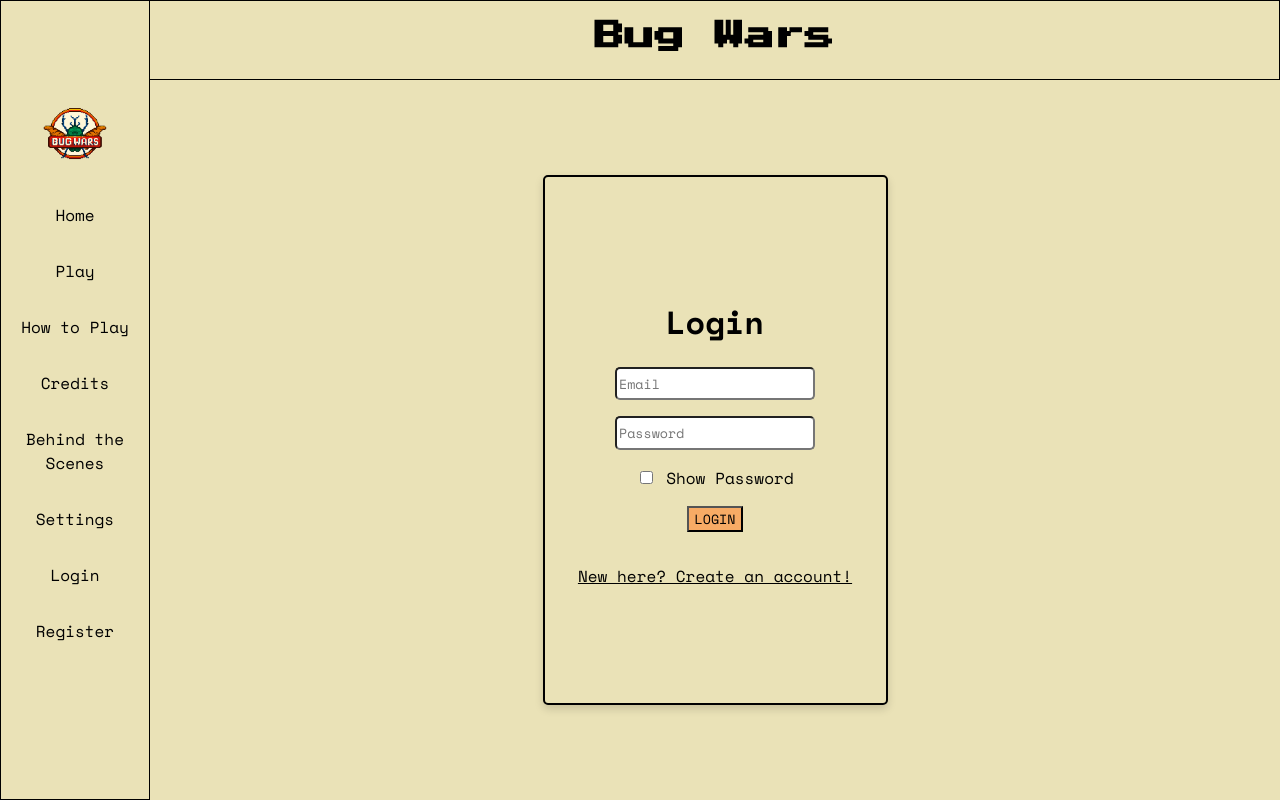
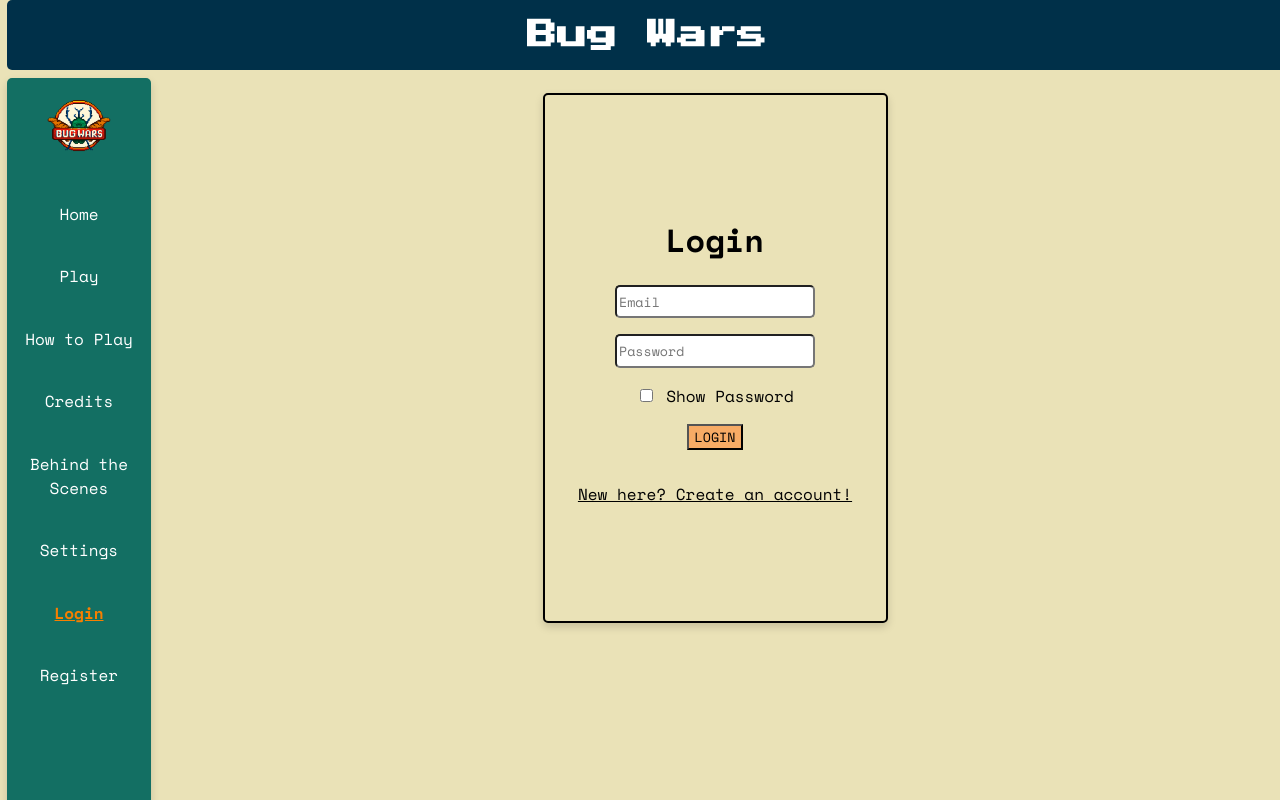
Before and after one commit to LauraJStevenson/bugwars-healer-frontend, a Vue app: page /login in a window 1280 px wide. Built offline with nearby package versions, Linux system fonts and the light colour scheme; no server answers.

Commit message:
added styling to globalNav,headerComponent

```diff
--- a/package.json
+++ b/package.json
@@ -20,7 +20,8 @@
     "axios": "^1.6.2",
     "pinia": "^2.1.7",
     "vue": "^3.3.10",
-    "vue-router": "^4.2.5"
+    "vue-router": "^4.2.5",
+    "vuex": "^4.1.0"
   },
   "devDependencies": {
     "@rushstack/eslint-patch": "^1.3.3",
--- a/src/App.vue
+++ b/src/App.vue
@@ -18,38 +18,39 @@ import Header from './components/HeaderComponent.vue';
 </template>
 
 <style scoped>
+
+
 .app {
-  height: 100vh;
+  height: 100%;
   display: grid;
   margin: 0;
   grid-template-columns: auto 1fr;
   grid-template-rows: auto 1fr;
   grid-template-areas:
-    'nav header'
+    /* 'nav header' */
+    'header header'
     'nav content-container';
 }
 
 .header-container {
-  height: 100%;
   grid-area: header;
-  border: 1px solid black;
+  height: 78px;
   border-left: none;
   margin-top: 0;
   margin-bottom: 0;
-  height: 80px;
+ padding-left: 7px;
+ padding-right: 5px;
+
 }
 
 .nav-container {
   grid-area: nav;
-  padding: 0;
-  margin: 0;
   width: 150px;
   display: flex;
   flex-direction: column;
   justify-content: flex-start;
-  align-items: center;
-  height: 100%;
-  border: 1px solid black;
+
+
 }
 
 .content-container {
@@ -59,5 +60,9 @@ import Header from './components/HeaderComponent.vue';
   justify-content: center;
   align-items: center;
   height: 100%;
+
 }
+
+
+
 </style>
--- a/src/assets/base.css
+++ b/src/assets/base.css
@@ -10,3 +10,17 @@ body {
   padding: 0;
   height: 100vh;
 }
+
+.individual-card {
+  border: 2px solid black;
+  border-radius: 5px;
+  display: flex;
+  flex-direction: column;
+  justify-content: center;
+  align-items: center;
+  padding: 15px;
+  margin: 15px;
+  width: 345px;
+  height: 530px;
+  box-shadow: 0 4px 8px rgba(0, 0, 0, 0.15);
+}
--- a/src/components/GlobalNav.vue
+++ b/src/components/GlobalNav.vue
@@ -5,17 +5,17 @@
     <ul>
       <li><img src="/public/images/Logo.png" /></li>
 
-      <li><RouterLink to="/">Home</RouterLink></li>
-      <li><RouterLink to="/gamelobby">Play</RouterLink></li>
-      <li><RouterLink to="/howtoplay">How to Play</RouterLink></li>
-      <li><RouterLink to="/credits">Credits</RouterLink></li>
-      <li><RouterLink to="/behindthescenes">Behind the Scenes</RouterLink></li>
+      <li><RouterLink active-class="active" to="/">Home</RouterLink></li>
+      <li><RouterLink active-class="active" to="/gamelobby">Play</RouterLink></li>
+      <li><RouterLink active-class="active" to="/howtoplay">How to Play</RouterLink></li>
+      <li><RouterLink active-class="active" to="/credits">Credits</RouterLink></li>
+      <li><RouterLink active-class="active" to="/behindthescenes">Behind the Scenes</RouterLink></li>
       <li>
         <!--<li v-if="isLoggedIn" @click="settings">Settings</li>-->
-        <RouterLink to="/settings">Settings</RouterLink>
+        <RouterLink active-class="active" to="/settings">Settings</RouterLink>
       </li>
-      <li><RouterLink to="/login">Login</RouterLink></li>
-      <li><RouterLink to="/register">Register</RouterLink></li>
+      <li><RouterLink active-class="active" to="/login">Login</RouterLink></li>
+      <li><RouterLink active-class="active" to="/register">Register</RouterLink></li>
 
       <!--<li v-if="isLoggedIn" @click="logout">Logout</li>
       <li v-else></li>
@@ -30,45 +30,71 @@
 
 <style scoped>
 .global-nav-bar {
-  width: 100%;
+  width: 9em;
   color: black;
   display: flex;
   flex-direction: column;
   justify-content: flex-start;
+  margin-left: 7px;
+  border-radius: 5px;
+  position: fixed;
+  height: 100%;
+  padding-bottom: 0;
+
+
+
 }
 
 ul {
   list-style: none;
-  padding: 100px 15px 15px 15px;
+  padding: 15px 15px 15px 15px;
   margin: 0;
-  max-height: 100%;
+  min-height: 100%;
   width: 100%;
   display: flex;
   flex-direction: column;
   justify-content: flex-start;
   align-items: center;
-  gap: 2em;
+  gap: 2.41em;
+  background-color: #136F63;
+  border-radius: 5px;
+  box-shadow: 0px 4px 8px 0px rgba(0, 0, 0, 0.15);
+
 }
 
 li {
   text-decoration: none;
   color: black;
   text-align: center;
+  background-color: #136F63;
+
 }
 
 a {
-  color: black;
+  color: rgb(255, 255, 255);
   text-decoration: none;
+  background-color: #136F63;
+
 }
 
 /* hover color for the nav links */
 a:hover {
-  color: #2f80ed;
+  color: #F77F00;
   text-decoration: underline;
+  font-weight: bold;
+  margin-right: 5px;
+
 }
 
 /* 4em works to not make the page scroll */
 img {
   width: 4em;
+  background-color: #136F63;
+}
+
+.active {
+  font-weight: bold;
+  text-decoration: underline;
+  color: #F77F00;
 }
 </style>
--- a/src/components/HeaderComponent.vue
+++ b/src/components/HeaderComponent.vue
@@ -3,19 +3,30 @@
 <template>
   <div class="header">
     <h1>Bug Wars</h1>
+    <!-- <li><img src="/public/images/Logo.png" /></li> -->
   </div>
 </template>
 
 <style scoped>
 .header {
-  color: black;
+  color: rgb(255, 255, 255);
   width: 100%;
   display: flex;
   justify-content: center;
+  background-color: #003049;
+  border-radius: 5px;
+  position: fixed;
+  z-index: 1000;
 }
 
 h1 {
   font-family: 'Press Start 2P', 'Space Mono', Arial, Helvetica, sans-serif;
   font-size: 30px;
+  background-color: #003049;
 }
+
+/* 4em works to not make the page scroll */
+/* img {
+  width: 4em;
+} */
 </style>
--- a/src/views/LoginView.vue
+++ b/src/views/LoginView.vue
@@ -58,10 +58,6 @@
   width: 345px;
   height: 530px;
   box-shadow: 0 4px 8px rgba(0, 0, 0, 0.15);
-}
-
-/* centers the actual Login information*/
-.input-form{
   text-align: center;
 }
 
--- a/src/views/RegistrationView.vue
+++ b/src/views/RegistrationView.vue
@@ -3,7 +3,7 @@
 <template>
   <div id="registration">
 
-    <form class="input-form" @submit.prevent="submitForm">
+    <form class=".individual-card" @submit.prevent="submitForm">
 
       <h1>Sign Up</h1>
 
@@ -77,6 +77,7 @@ const submitForm = () => {
   width: 345px;
   height: 530px;
   box-shadow: 0 4px 8px rgba(0, 0, 0, 0.15);
+  text-align: center;
 }
 .error-message {
   color: #EB5757;
```
Also changed, not shown: 1 other file (tests, documents, lock files or other folders).
